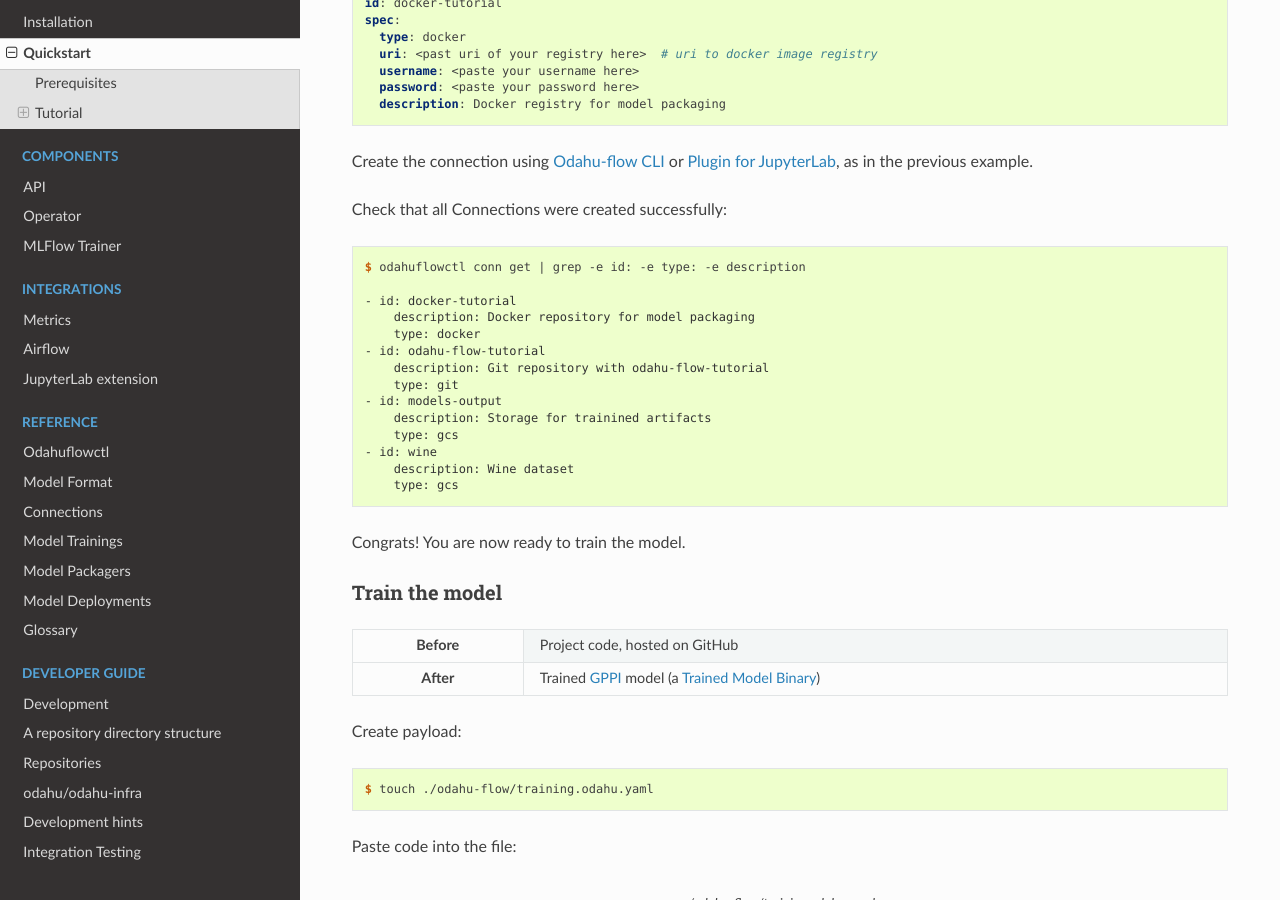
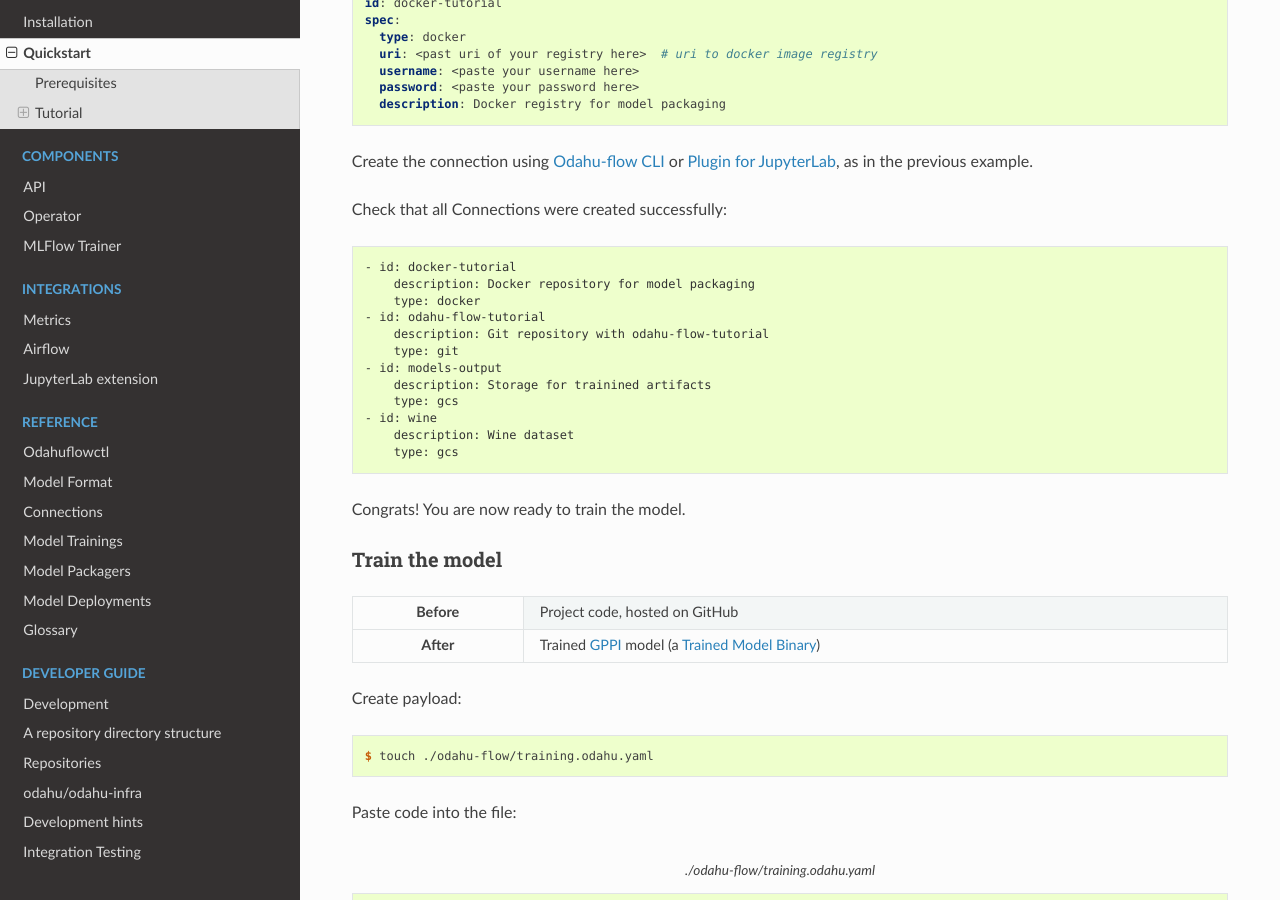
Before and after one commit to odahu/odahu-docs, a Sphinx documentation site: the page built from source/tutorials_wine.rst, in a window 1280 px wide and 900 px high, scrolled down 6557 px. Built offline with Sphinx 7.4.7 and the Read the Docs theme 2.0.0, drawn with Linux system fonts in a browser that asks for light colours; formulas are drawn with MathJax 3.

Commit message:
Commiting to a new branch

```diff
--- a/source/tutorials_wine.rst
+++ b/source/tutorials_wine.rst
@@ -369,7 +369,6 @@
 
 .. code-block:: console
 
-   $ odahuflowctl conn get | grep -e id: -e type: -e description
 
    - id: docker-tutorial
        description: Docker repository for model packaging
@@ -435,6 +434,7 @@
           cpu: 2
           memory: 2Gi
      vcsName: odahu-flow-tutorial
+
 
 In this file, we:
 
```
